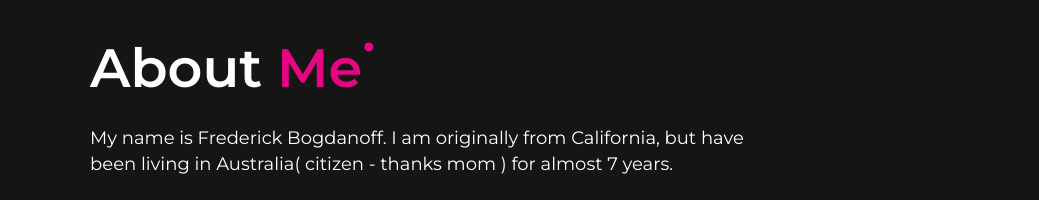
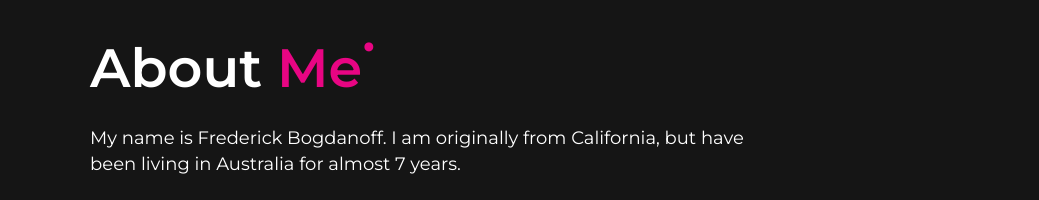
Before and after one commit to f-bog/portfolio-website, a Gatsby site: page /about in a window 1280 px wide. Shown: the part 167-367 px from the top of the page, 0-1039 px from the left. Built offline with nearby package versions, Linux system fonts and the light colour scheme; Gatsby itself is replaced by a stand-in of ours.

Commit message:
remove text

```diff
--- a/src/components/About.js
+++ b/src/components/About.js
@@ -43,8 +43,7 @@ function About({ scrollRef }) {
         </h1>
         <p>
           My name is Frederick Bogdanoff. I am originally from California, but
-          have been living in Australia( citizen - thanks mom ) for almost 7
-          years.
+          have been living in Australia for almost 7 years.
         </p>
         <p>
           A little over 3 years ago I decided to teach myself web development
```
